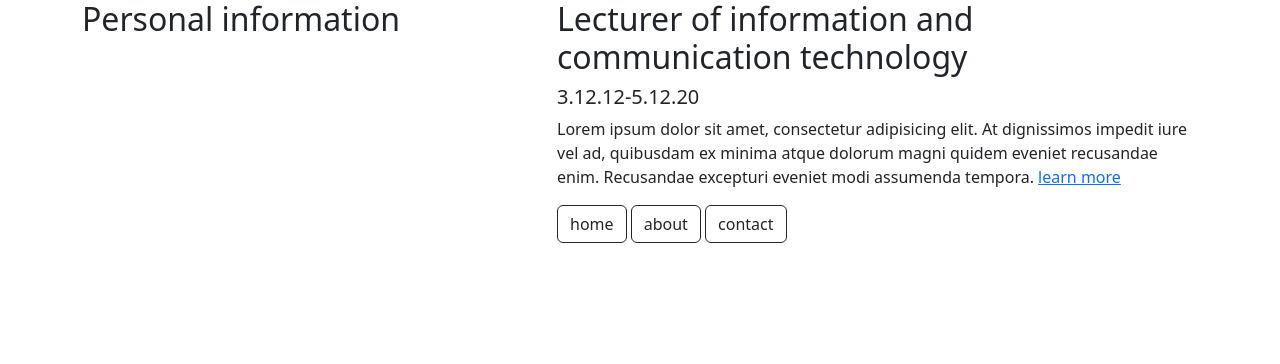
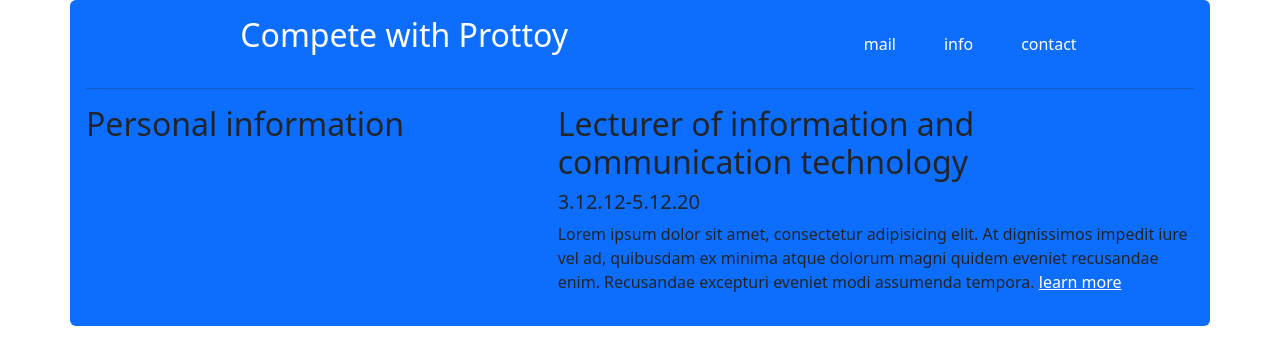
Before and after one commit to Prottoy16/coll-btnn-pagi-nav, a plain HTML site: page index.html in a window 1280 px wide. Drawn offline with nearby package versions, Linux system fonts and the light colour scheme.

Commit message:
added navigation menu

```diff
--- a/index.html
+++ b/index.html
@@ -4,36 +4,53 @@
     <meta charset="UTF-8">
     <meta name="viewport" content="width=device-width, initial-scale=1.0">
     <title>collapse and btn</title>
+    <link rel="stylesheet" href="style.css">
     <link href="https://cdn.jsdelivr.net/npm/bootstrap@5.3.0-alpha1/dist/css/bootstrap.min.css" rel="stylesheet" integrity="sha384-GLhlTQ8iRABdZLl6O3oVMWSktQOp6b7In1Zl3/Jr59b6EGGoI1aFkw7cmDA6j6gD" crossorigin="anonymous">
 </head>
 <body>
-    <div class="container">
+    <div class="container bg-primary p-3 rounded">
 
 
     <header>
+        <div class="row">
+            <div class="col-lg-7">
+                <h2 class="text-center text-white">Compete with Prottoy</h2>
+            </div>
+            <div class="col-lg-5">
+
+                    <ul class="nav justify-content-center">
+                        <li class="nav-item"><a class="text-white nav-link my-style-nav m-2 rounded" href="mailto:prottoybiswas20@gmail.com">mail</a></li>
+                        <li class="nav-item"><a class="text-white nav-link my-style-nav m-2 rounded" href="">info</a></li>
+                        <li class="nav-item"><a class="text-white nav-link my-style-nav m-2 rounded" href="">contact</a></li>
+                     </ul>
+
+
+            </div>
+        </div>
 
     </header>
 
-
+<hr>
     <main>
         <div class="row">
 
 
-        <div class="col-lg-5">
+        <div class="col-5">
             <h2>Personal information</h2>
         </div>
-        <div class="col-lg-7">
+        <div class="col-7">
             <h2>Lecturer of information and communication technology</h2>
             <h5>3.12.12-5.12.20</h5>
-            <p>Lorem ipsum dolor sit amet, consectetur adipisicing elit. At dignissimos impedit iure vel ad, quibusdam ex minima atque dolorum magni quidem eveniet recusandae enim. Recusandae excepturi eveniet modi assumenda tempora. <a href="#demo" data-bs-toggle="collapse">learn more</a> </p>
+            <p>Lorem ipsum dolor sit amet, consectetur adipisicing elit. At dignissimos impedit iure vel ad, quibusdam ex minima atque dolorum magni quidem eveniet recusandae enim. Recusandae excepturi eveniet modi assumenda tempora. <a class="text-white" href="#demo" data-bs-toggle="collapse">learn more</a> </p>
             <div id="demo" class="collapse">
                 <p>Lorem, ipsum dolor sit amet consectetur adipisicing elit. At rem magni quis tempora consectetur animi? Cum aliquid provident delectus cumque.</p>
+                <div class="add-link">
+                    <a class="btn btn-outline-dark" href="mailto:prottoybiswas16@gmail.com">mail</a>
+                    <a class="btn btn-outline-dark" href="">about</a>
+                    <a class="btn btn-outline-dark" href="">contact</a>
+                </div>
             </div>
-            <div class="add-link">
-                <a class="btn btn-outline-dark" href="">home</a>
-                <a class="btn btn-outline-dark" href="">about</a>
-                <a class="btn btn-outline-dark" href="">contact</a>
-            </div>
+
         </div>
     </div>
     </main>
--- /dev/null
+++ b/style.css
@@ -0,0 +1,4 @@
+.my-style-nav:hover {
+    background-color:black;
+
+}
```
